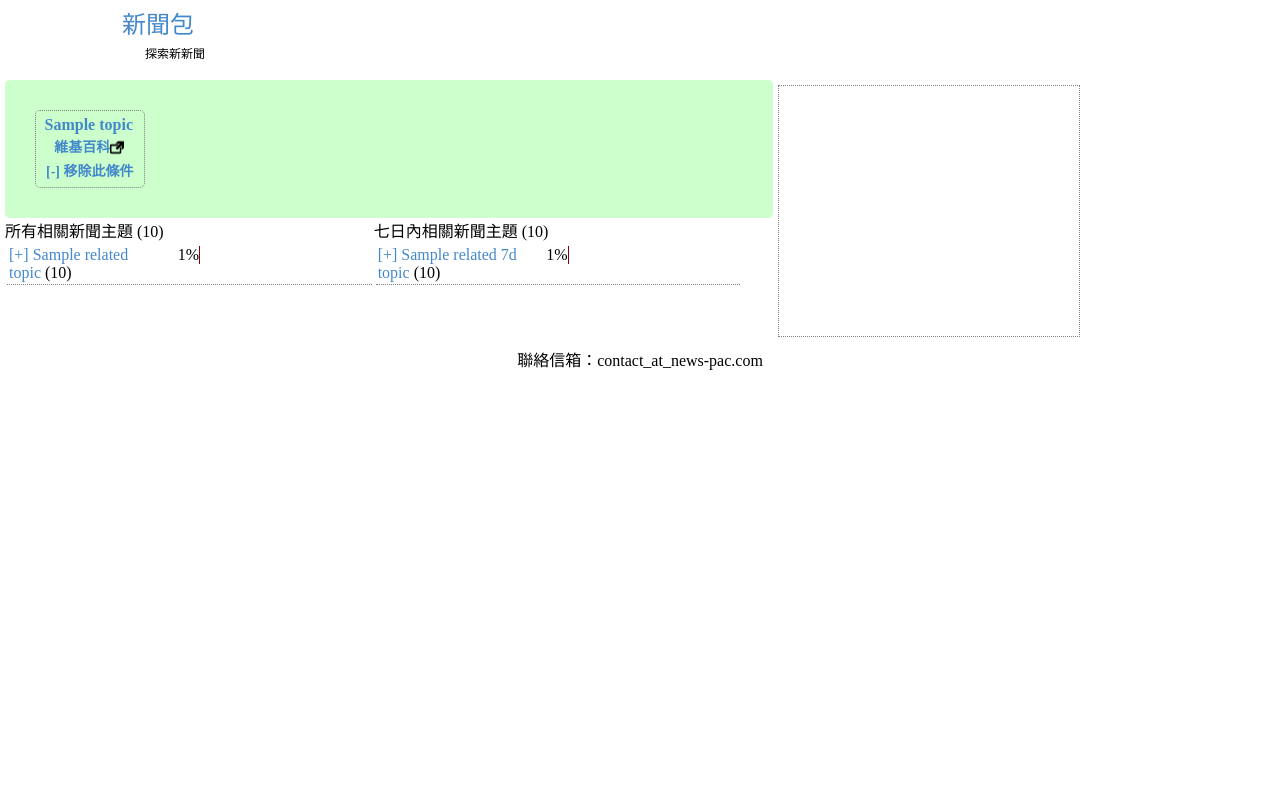
After one commit to radjan/newspac, a Django app: template templates/topic_analytics.html in a window 1280 px wide. The commit adds this page. Run offline with Django 3.2, Linux system fonts and the light colour scheme; the template is opened without the code that fills it: most values are stand-ins (such as "Sample title", 1, 10 or a date in 2020).

Commit message:
add topic analytics

```diff
--- a/s/style.css
+++ b/s/style.css
@@ -185,4 +185,34 @@ background: #EFE;}
     border: 1px dotted gray;
     border-radius: 5px; -moz-border-radius: 5px; -webkit-border-radius: 5px;
     }
-</style>
+
+/* analytics */
+.ana_col {
+    float: left;
+    width: 48%;
+}
+.ana_col .item {
+    clear: both;
+    margin: 2px;
+    padding: 2px;
+    border-bottom: 1px dotted gray;
+}
+.ana_col .item:after {
+   content: ".";
+   visibility: hidden;
+   display: block;
+   height: 0;
+   clear: both;}
+.ana_col .item .title_amt {
+    width: 150px;
+    float: left;}
+.ana_col .item .percent {
+    text-align: right;
+    width: 40px;
+    float: left;}
+.ana_col .item .bar {
+    width: 140px;
+    float: left;}
+.ana_bar {
+    background: #800;
+}
--- a/templates/topic.html
+++ b/templates/topic.html
@@ -31,7 +31,9 @@
             <div class='topic_desc_item'>
                 <a href='http://zh.wikipedia.org/wiki/{{ topic }}' target='_blank'>維基百科</a>
             </div>
-            <div class='topic_desc_item'>相關主題(coming soon)</div>
+            <div class='topic_desc_item'>
+                <a href='topic_ana?topic={{ topic  }}'>相關主題</a>
+            </div>
             {% if topic_dict.rm_q %}
             <div class='topic_desc_item'><a href='?topic={{ topic_dict.rm_q }}'>
                 [-] 移除此條件</a></div>
--- /dev/null
+++ b/templates/topic_analytics.html
@@ -0,0 +1,73 @@
+{% load news_filters %}
+<html>
+<head>
+<title>新聞主題 - {{ topic }}</title>
+<link rel='stylesheet' href='s/style.css' type='text/css'/>
+<!-- google anlytics -->
+<script type="text/javascript">
+
+  var _gaq = _gaq || [];
+  _gaq.push(['_setAccount', 'UA-31427257-1']);
+  _gaq.push(['_trackPageview']);
+
+  (function() {
+    var ga = document.createElement('script'); ga.type = 'text/javascript'; ga.async = true;
+    ga.src = ('https:' == document.location.protocol ? 'https://ssl' : 'http://www') + '.google-analytics.com/ga.js';
+    var s = document.getElementsByTagName('script')[0]; s.parentNode.insertBefore(ga, s);
+  })();
+
+</script>
+<!-- end of google anlytics -->
+</head>
+<body>
+
+{% include "head.html" %}
+
+<div class='container'>
+   <div class='topic_pad'>
+   {% for topic_dict in topics %}
+        <div class='topic_item'>
+            <div class='topic'>
+                <a href='topic?topic={{topic_dict.topic}}'>{{ topic_dict.topic }}</a>
+            </div>
+            <div class='topic_desc_item'>
+                <a href='http://zh.wikipedia.org/wiki/{{ topic }}' target='_blank'>維基百科</a>
+            </div>
+            {% if topic_dict.rm_q %}
+            <div class='topic_desc_item'><a href='?topic={{ topic_dict.rm_q }}'>
+                [-] 移除此條件</a></div>
+            {% endif %}
+        </div>
+    {% endfor %}
+    </div>
+    <div class='ana_body'>
+        <div class='ana_col'>
+        <div>所有相關新聞主題 ({{ all_amount }})</div>
+        {% for t in related_topics %}
+            <div class='item'>
+            <div class='title_amt'><a href='?topic={{ t.q }}'>[+] {{ t.title }}</a> ({{ t.amount }})</div>
+            <div class='percent'>{{ t.percentage }}%</div>
+            <div class='bar'><div class='ana_bar' style='width:{{t.percentage}}%;'>&nbsp;</div></div>
+            </div>
+        {% endfor %}
+        </div>
+        <div class='ana_col'>
+        <div>七日內相關新聞主題 ({{ all_7d_amount }})</div>
+        {% for t in related_7d_topics %}
+            <div class='item'>
+            <div class='title_amt'><a href='?topic={{ t.q }}'>[+] {{ t.title }}</a> ({{ t.amount }})</div>
+            <div class='percent'>{{ t.percentage }}%</div>
+            <div class='bar'><div class='ana_bar' style='width:{{t.percentage}}%;'>&nbsp;</div></div>
+            </div>
+        {% endfor %}
+        </div>
+    </div>
+</div>
+<div class='col'>
+    <div class='adsense'>
+
+    </div>
+</div>
+{% include "footer.html" %}
+</body>
+</html>
--- a/urls.py
+++ b/urls.py
@@ -15,8 +15,9 @@ urlpatterns = patterns('',
 
     # Uncomment the next line to enable the admin:
     # url(r'^admin/', include(admin.site.urls)),
-    url(r'^topic', 'views.topic'),
-    url(r'^article', 'views.article'),
+    url(r'^topic$', 'views.topic'),
+    url(r'^article$', 'views.article'),
+    url(r'^topic_ana$', 'views.topic_ana'),
 )
 urlpatterns += staticfiles_urlpatterns()
 urlpatterns += patterns('',
```
Also changed, not shown: database.py (+61 -0 lines), views.py (+51 -2 lines).
